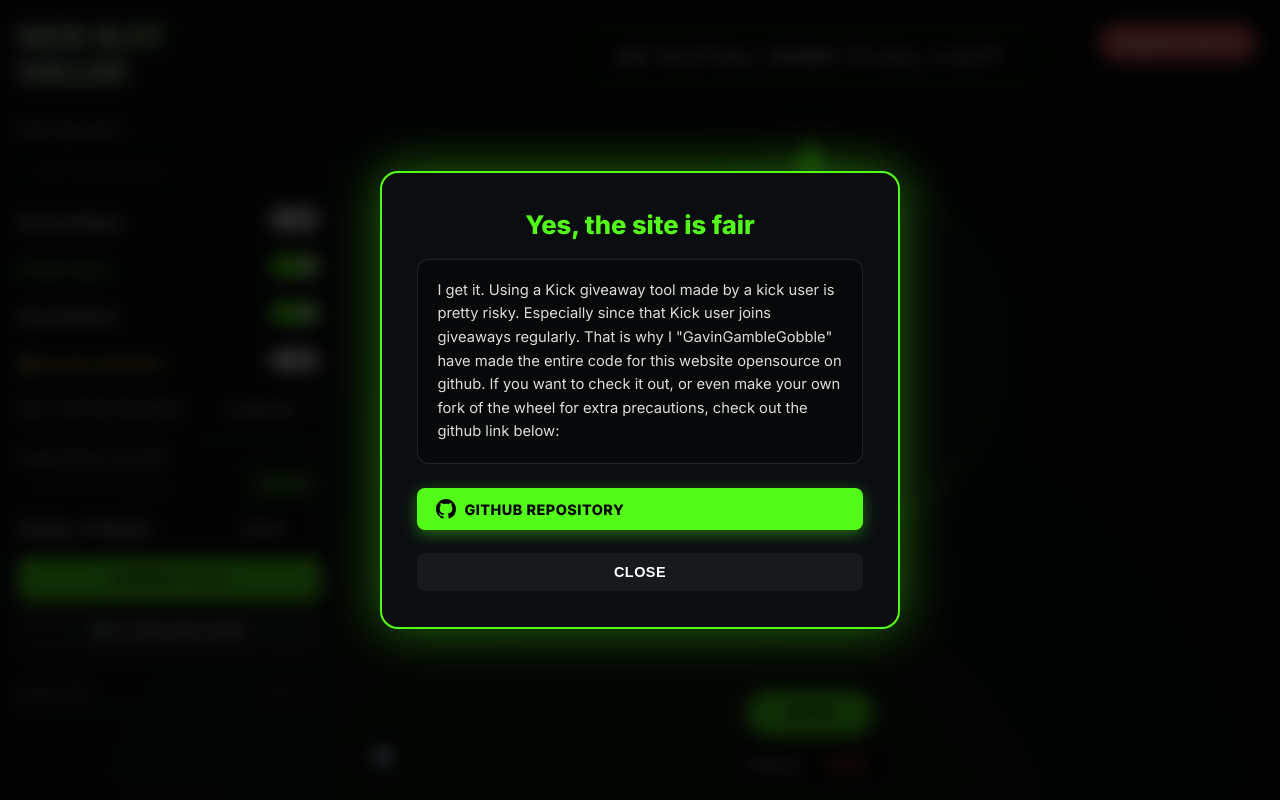
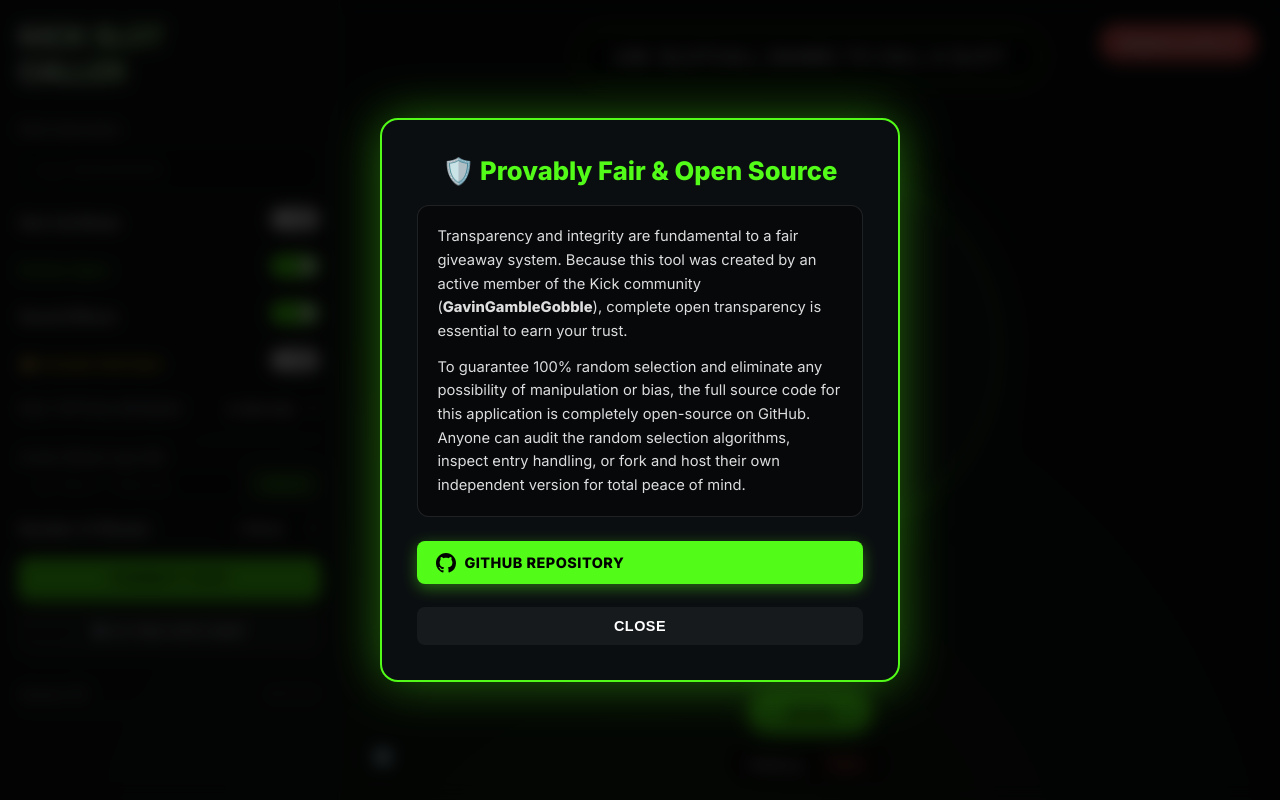
Before and after one commit to prettymuchgavin/KickSlotCallWheel, a plain HTML site: page index.html in a window 1280 px wide. Both pictures are taken after a click on the button "🛡️ IS THIS SITE FAIR?". Drawn offline with nearby package versions, Linux system fonts and the light colour scheme.

Commit message:
Rewrite fairness disclaimer with professional open-source transparency statement

```diff
--- a/index.html
+++ b/index.html
@@ -213,9 +213,10 @@
         <!-- Fairness Info Modal -->
         <div id="fairness-modal" class="modal-overlay" style="display: none;">
             <div class="modal-card" style="max-width: 520px; text-align: center; border-color: var(--kick-green); box-shadow: 0 0 50px var(--kick-green-glow);">
-                <div class="modal-title" style="color: var(--kick-green); font-size: 1.6rem; font-weight: 800;">Yes, the site is fair</div>
+                <div class="modal-title" style="color: var(--kick-green); font-size: 1.6rem; font-weight: 800;">🛡️ Provably Fair & Open Source</div>
                 <div class="modal-body" style="font-size: 0.92rem; color: #ddd; line-height: 1.6; margin: 1.2rem 0; text-align: left; background: rgba(0, 0, 0, 0.4); padding: 1.2rem; border-radius: 12px; border: var(--glass-border);">
-                    I get it. Using a Kick giveaway tool made by a kick user is pretty risky. Especially since that Kick user joins giveaways regularly. That is why I "GavinGambleGobble" have made the entire code for this website opensource on github. If you want to check it out, or even make your own fork of the wheel for extra precautions, check out the github link below:
+                    <p>Transparency and integrity are fundamental to a fair giveaway system. Because this tool was created by an active member of the Kick community (<strong>GavinGambleGobble</strong>), complete open transparency is essential to earn your trust.</p>
+                    <p style="margin-top: 0.8rem;">To guarantee 100% random selection and eliminate any possibility of manipulation or bias, the full source code for this application is completely open-source on GitHub. Anyone can audit the random selection algorithms, inspect entry handling, or fork and host their own independent version for total peace of mind.</p>
                 </div>
                 <div style="display: flex; gap: 10px; justify-content: center; flex-wrap: wrap; margin-top: 1.5rem;">
                     <a href="https://github.com/prettymuchgavin/KickSlotCallWheel" target="_blank" class="btn btn-primary" style="display: inline-flex; align-items: center; gap: 8px; text-decoration: none; font-weight: 800; padding: 0.7rem 1.2rem; border-radius: 8px;">
```
